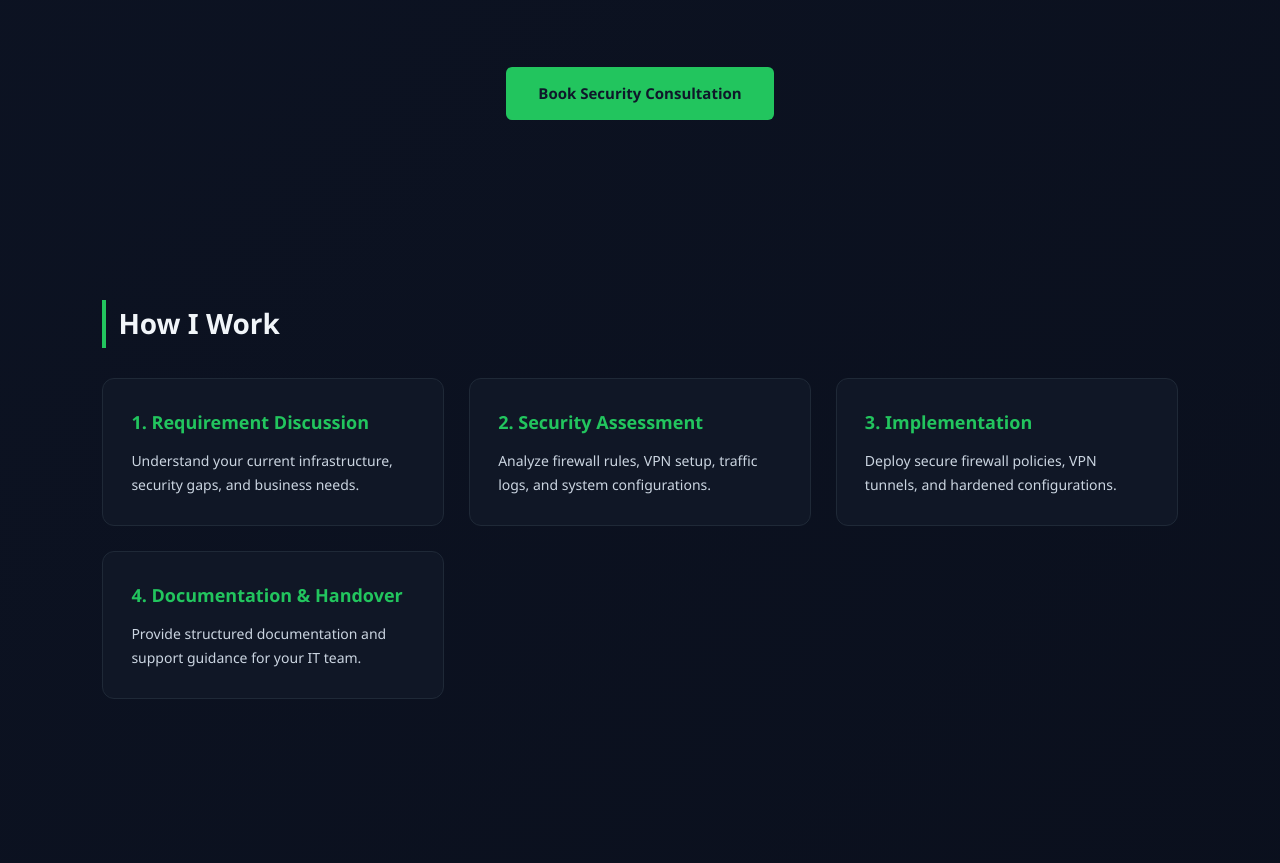
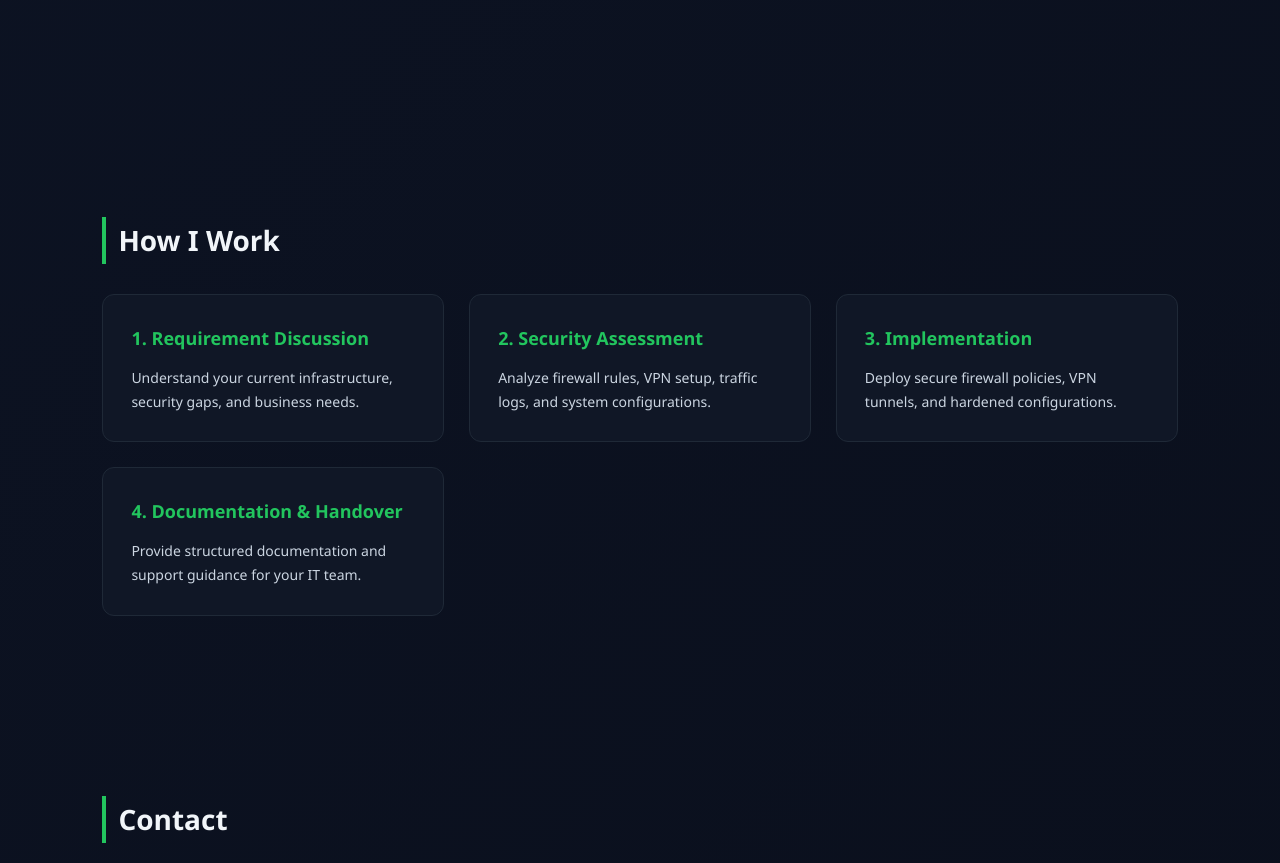
Before and after one commit to hatsh-24/harshptl.github.io, a plain HTML site: page index.html in a window 1280 px wide. Shown: the part 3514-4377 px from the top of the page. Drawn offline with Linux system fonts and the light colour scheme.

Commit message:
Update index.html

```diff
--- a/index.html
+++ b/index.html
@@ -345,7 +345,7 @@ footer {
     </div>
 
     <div class="service-cta">
-        <a href="#contact" class="btn">Book Security Consultation</a>
+      <!--  <a href="#contact" class="btn">Book Security Consultation</a> -->
     </div>
 </section>
 
@@ -396,4 +396,5 @@ footer {
 </footer>
 
 </body>
+
 </html>
```
